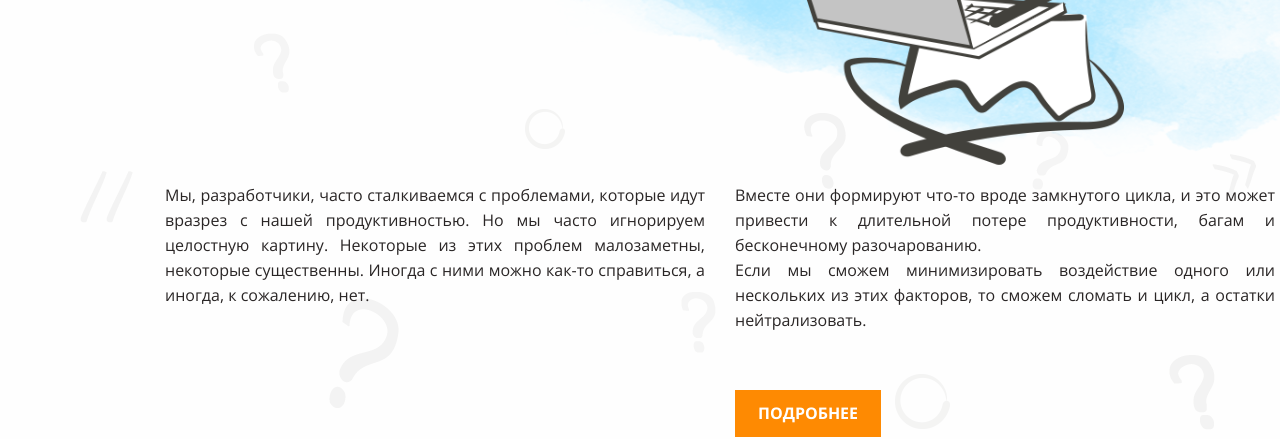
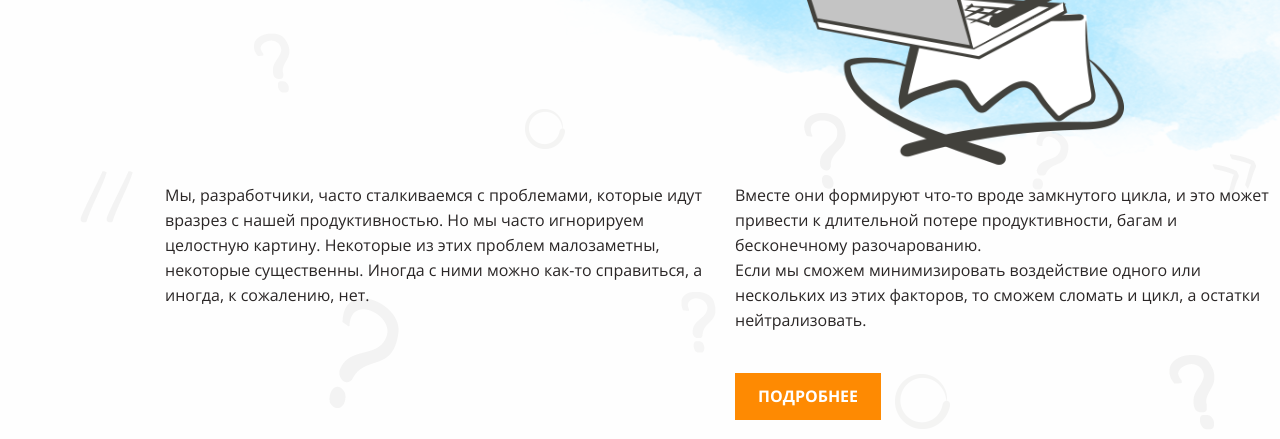
Before and after one commit to lgmarch/layout-designer-project-58, a website: page src/index.html in a window 1280 px wide. Shown: the part 375-814 px from the top of the page. Drawn offline with Linux system fonts and the light colour scheme.

Commit message:
Pixel perfect 4.

```diff
--- a/src/styles/style.css
+++ b/src/styles/style.css
@@ -73,8 +73,6 @@
 
 .description-text {
   flex-grow: 1;
-
-  text-align: justify;
 
   width: 540px;
   margin: 0;
@@ -179,7 +177,7 @@ body {
 }
 
 .header-link {
-  margin: 27px 0 0 570px;
+  margin: 10px 0 0 570px;
 }
 
 /*** Main ***/
```
